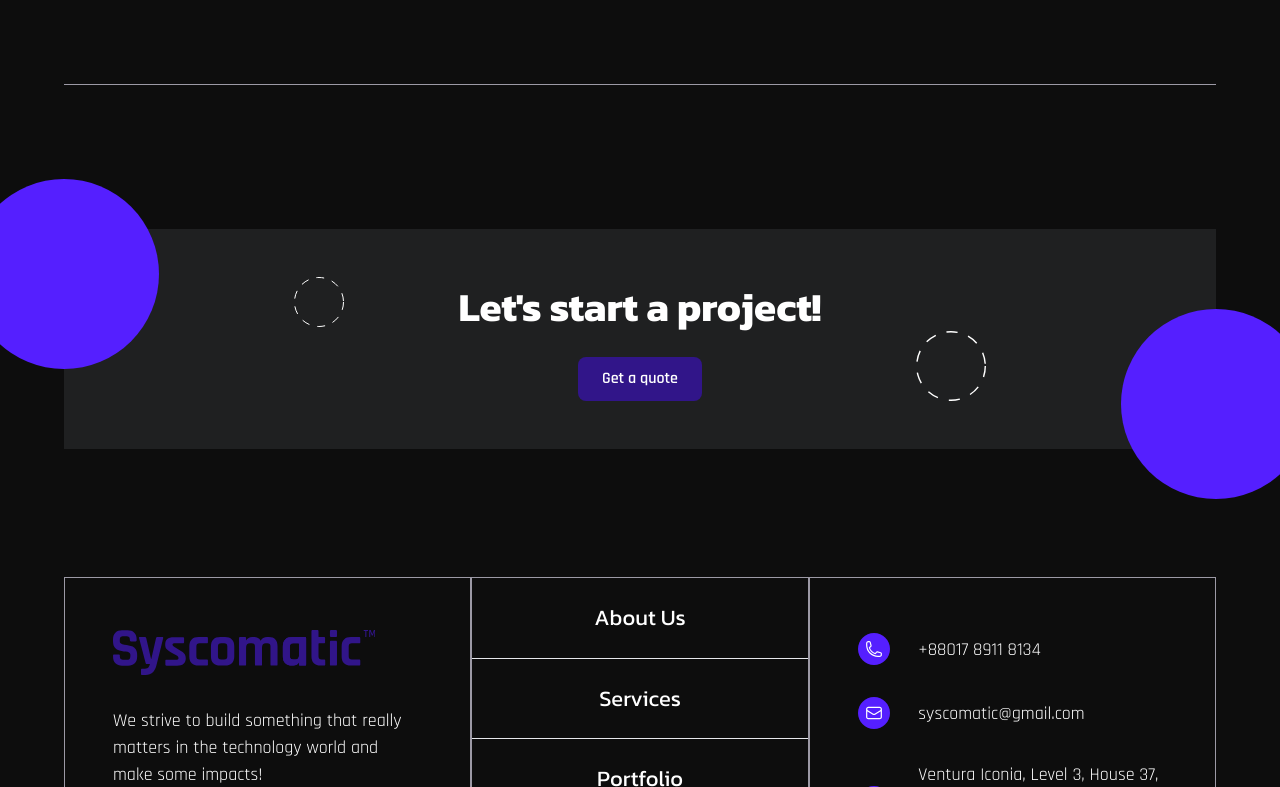
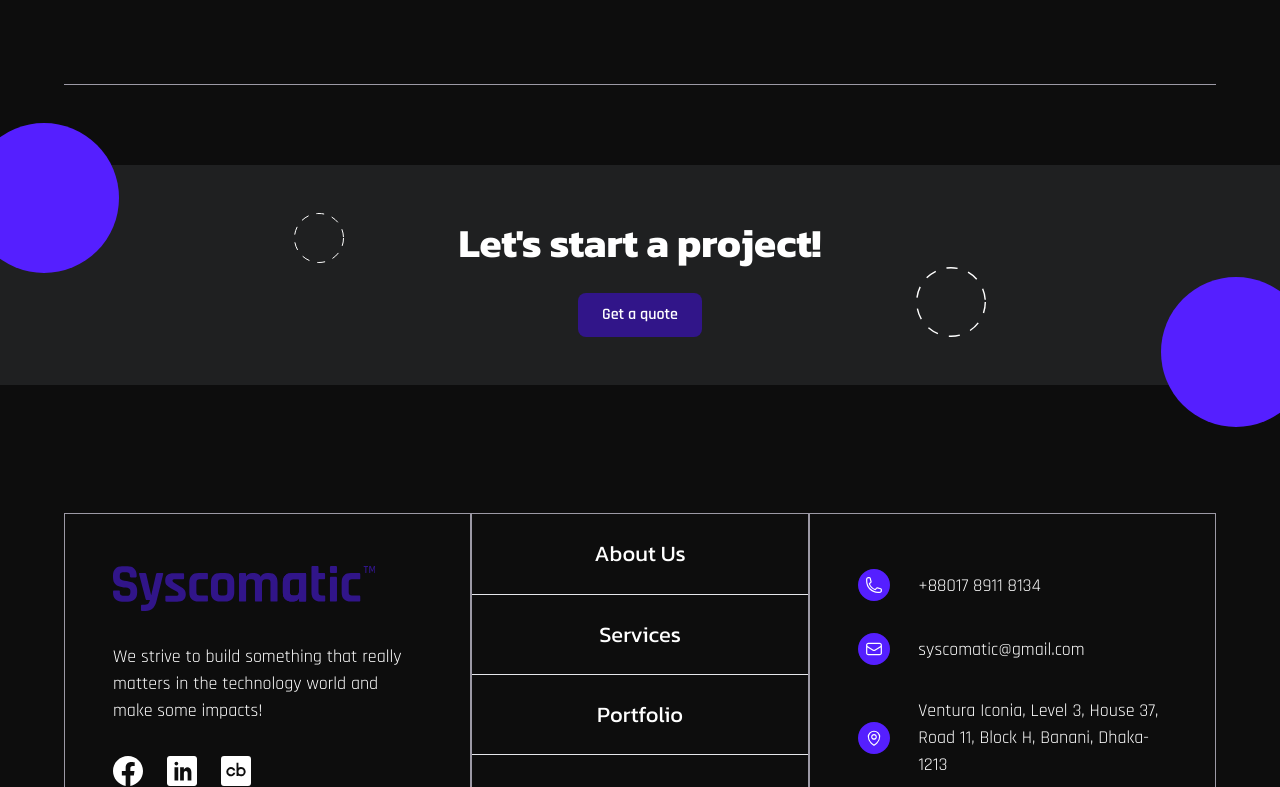
Before and after one commit to syscomatic-tech/sysco_new_ui, a Next.js app: page /services in a window 1280 px wide. Shown: the part 5213-6000 px from the top of the page. Built offline with nearby package versions, Linux system fonts and the light colour scheme.

Commit message:
lets start section fix

```diff
--- a/components/sectionComponents/AboutUsPageSections/AboutPageBenifitSection/AboutPageBenifitSection.jsx
+++ b/components/sectionComponents/AboutUsPageSections/AboutPageBenifitSection/AboutPageBenifitSection.jsx
@@ -144,9 +144,6 @@
                     )
                 }
             </div>
-            <div className='relative'>
-                <SideShade className={'absolute left-[-200px] sm:left-[-400px] bottom-[-300px] rotate-90'} />
-            </div>
         </div>
     )
 }
--- a/components/sectionComponents/AboutUsPageSections/AboutPageTeamSection/AboutPageTeamSection.jsx
+++ b/components/sectionComponents/AboutUsPageSections/AboutPageTeamSection/AboutPageTeamSection.jsx
@@ -1,3 +1,4 @@
+import SideShade from '@/components/shapes/SideShade'
 import Image from 'next/image'
 import React from 'react'
 
@@ -54,6 +55,11 @@
     ]
     return (
         <div className='pt-20 mb-20 relative'>
+            <div className='w-screen relative left-[-20vw] 5xl:left-[-35vw] 10xl:left-[-40vw]'>
+                <div className='absolute top-[250px] left-[-200px] rotate-[120deg] max-w-full'>
+                    <SideShade />
+                </div>
+            </div>
             <div className='block dark:hidden bg-[#121315] max-h-[full] absolute left-[-5000px] w-[10000px] h-full z-[-1]'>
             </div>
             <div className='absolute top-60 z-[-1] left-0 lg:block hidden dark:hidden'>
@@ -62,9 +68,9 @@
                 </svg>
             </div>
             <div className='absolute bottom-20 z-[-1] left-0 lg:block hidden dark:hidden'>
-            <svg xmlns="http://www.w3.org/2000/svg" width="1440" height="205" viewBox="0 0 1440 205" fill="none">
-  <path d="M-113 113.708C-2.13898 45.0418 256.053 -63.5916 475.328 51.2084C749.422 194.708 877.377 156.168 1079.14 51.2084C1248.3 -36.791 1532.68 121.534 1592.89 204.034" stroke="white" stroke-opacity="0.7" stroke-dasharray="8 8"/>
-</svg>
+                <svg xmlns="http://www.w3.org/2000/svg" width="1440" height="205" viewBox="0 0 1440 205" fill="none">
+                    <path d="M-113 113.708C-2.13898 45.0418 256.053 -63.5916 475.328 51.2084C749.422 194.708 877.377 156.168 1079.14 51.2084C1248.3 -36.791 1532.68 121.534 1592.89 204.034" stroke="white" stroke-opacity="0.7" stroke-dasharray="8 8" />
+                </svg>
             </div>
             <div>
                 <h5 className='text-white section-heading text-center pt-12'>Meet Our Team</h5>
--- a/components/sectionComponents/HomePageSections/DiscoverCollaborativeSection/DiscoverCollaborativeSection.jsx
+++ b/components/sectionComponents/HomePageSections/DiscoverCollaborativeSection/DiscoverCollaborativeSection.jsx
@@ -10,7 +10,7 @@
     useEffect(() => {
         if (theme === 'dark') {
             sethoverColor('#FFFFFF')
-        }else{
+        } else {
             sethoverColor('#0D0D0D')
 
         }
@@ -126,9 +126,11 @@
                 )
                 }
             </div>
+            <div className='w-screen relative left-[-20vw] 5xl:left-[-35vw] 10xl:left-[-40vw]'>
 
                 <div className='absolute top-112 left-[-500px] rotate-[100deg] hidden lg:block'>
                     <SideShade className={'w-[1000px]'} />
+                </div>
             </div>
         </div>
     )
--- a/components/sectionComponents/HomePageSections/HeroSection/HeroSection.jsx
+++ b/components/sectionComponents/HomePageSections/HeroSection/HeroSection.jsx
@@ -10,11 +10,13 @@
             <style
                 dangerouslySetInnerHTML={{
                     __html:
-                        '\n        .changeHeroTextText::before {\n            content: "Digital Existence";\n            animation: changeText infinite 5s;\n        }\n        @keyframes changeText {\n            0% {\n                content: "Digital Existence";\n            }\n            33% {\n                content: "Scaleble Product";\n            }\n            66% {\n                content: "Technology Business";\n            }\n            100% {\n                content: "Digital Existence";\n            }\n            \n        }\n    '
-                }}
+                        '\n .changeHeroTextText::before {\n  content: "Digital Existence";\n  animation: changeText infinite 5s;\n }\n @keyframes changeText {\n  0% {\n      content: "Digital Existence";\n  }\n  33% {\n      content: "Scaleble Product";\n  }\n  66% {\n      content: "Technology Business";\n  }\n  100% {\n      content: "Digital Existence";\n  }\n  \n }\n    '
+                 }}
             />
-            <div className='absolute top-[-150px] left-[-200px] rotate-[120deg] max-w-full'>
-                <SideShade />
+            <div className='w-screen relative left-[-20vw] 5xl:left-[-35vw] 10xl:left-[-40vw]'>
+                <div className='absolute top-[-250px] left-[-200px] rotate-[120deg] max-w-full'>
+                    <SideShade />
+                </div>
             </div>
             <div className='py-12 flex justify-center xl:justify-between items-center'>
                 <div className='relative'>
--- a/components/sectionComponents/HomePageSections/ImpactSection/ImpactSection.jsx
+++ b/components/sectionComponents/HomePageSections/ImpactSection/ImpactSection.jsx
@@ -37,8 +37,11 @@
         </div>
         <ImpactSectionSolarPanel />
       </div>
+      <div className='w-full relative right-[-15vw] 2xl:right-[-22vw] 5xl:right-[-35vw] 10xl:right-[-40vw]'>
       <div className='absolute -bottom-[600px] lg:bottom-0 right-[-300px] xl:right-[-200px]'>
         <SideShade />
+      </div>
+
       </div>
     </div>
   )
--- a/components/sectionComponents/HomePageSections/LetsStartSection/LetsStartSection.jsx
+++ b/components/sectionComponents/HomePageSections/LetsStartSection/LetsStartSection.jsx
@@ -4,11 +4,15 @@
 
 const LetsStartSection = () => {
   return (
-    <div className='py-16'>
-      <div className='w-full bg-[#1F2021] relative py-7 sm:py-10 lg:py-12'>
-        <div className='w-20 h-20 md:w-40 md:h-40 xl:w-[190px] xl:h-[190px] bg-[#551FFF] rounded-full absolute bottom-[70%] xl:bottom-20 -left-10 xl:left-[-95px]'>
+    <div className='my-16 relative'>
+      <div className='absolute h-full -left-[4000px] bg-[#1F2021] w-[8000px]'>
+
       </div>
-        <div className='w-20 h-20 md:w-40 md:h-40 xl:w-[190px] xl:h-[190px] bg-[#551FFF] rounded-full absolute top-[70%] xl:top-20 -right-10 xl:right-[-95px]'>
+      <div className=' bg-[#1F2021] relative py-7 sm:py-10 lg:py-12'>
+        <div className='max-w-screen mx-auto'>
+          <div className='w-20 h-20 md:w-40 md:h-40 xl:w-[150px] xl:h-[150px] bg-[#551FFF] rounded-full absolute bottom-[70%] xl:bottom-28 -left-10 xl:left-[-95px]'>
+          </div>
+          <div className='w-20 h-20 md:w-40 md:h-40 xl:w-[150px] xl:h-[150px] bg-[#551FFF] rounded-full absolute top-[70%] xl:top-28 -right-10 xl:right-[-95px]'>
           </div>
           <div className='absolute top-12 hidden sm:block left-[20%]'>
             <svg width="50" height="50" viewBox="0 0 50 50" fill="none" xmlns="http://www.w3.org/2000/svg">
@@ -26,6 +30,7 @@
           </div>
         </div>
       </div>
+    </div>
   )
 }
 
--- a/components/shapes/GradiantCircle.jsx
+++ b/components/shapes/GradiantCircle.jsx
@@ -9,7 +9,7 @@
             < style
                 dangerouslySetInnerHTML={{
                     __html:
-                        "\n  .gradiant-circle {\n  animation: circleAnimation infinite 5s;\n}\n\n@keyframes circleAnimation {\n  0% {\n   margin-right: 0px;\n  }\n\n 50% {\n   margin-right: 7px;\n\n  }\n  100% {\n   margin-right: 0px;\n\n  }\n}\n"
+                        "\n  .gradiant-circle {\n  animation: circleAnimation infinite 4s;\n}\n\n@keyframes circleAnimation {\n  0% {\n   margin-right: 0px;\n  }\n\n 50% {\n   margin-right: 7px;\n\n  }\n  100% {\n   margin-right: 0px;\n\n  }\n}\n"
                 }
                 }
             />
--- a/tailwind.config.js
+++ b/tailwind.config.js
@@ -24,11 +24,14 @@
       backgroundImage: {
         'gradient-radial': 'radial-gradient(var(--tw-gradient-stops))',
         'gradient-conic':
-        'conic-gradient(from 180deg at 50% 50%, var(--tw-gradient-stops))',
+          'conic-gradient(from 180deg at 50% 50%, var(--tw-gradient-stops))',
         darkGradiantBg: ' linear-gradient(113.87deg, #262933 19.52%, #171821 51.03%, #11131A 96.1%)',
         getAQuoteImgBg: 'radial-gradient(50% 50% at 50% 50%, rgba(13, 13, 13, 0) 0%, #0D0D0D 100%)'
       },
-
+      screens: {
+        '5xl': '2500px',
+        '10xl': '5800px'
+      },
       colors: {
         black: '#262626',
         primary: {
```
Also changed, not shown: components/sectionComponents/AboutUsPageSections/AboutPageSecondSection/AboutPageSecondSection.jsx (+5 -6 lines), components/sectionComponents/BlogsPageSecions/BlogsSecondSection/BolgsSecondSection.jsx (+9 -6 lines), public/assets/images/impact-solar-panel-light.png (renamed from public/assets/images/impact-solar-panel-light-2.png). Lines whose indentation alone changed are shown as unchanged.
